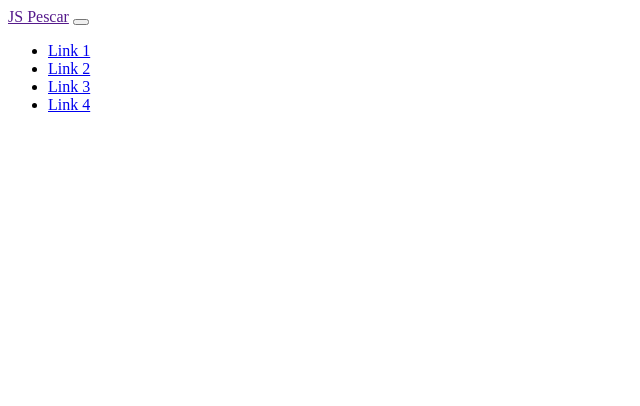
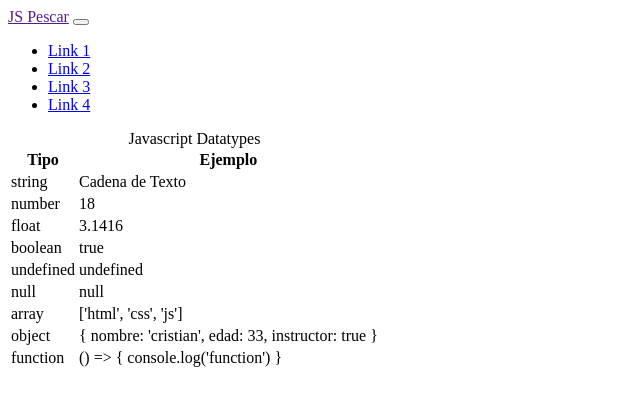
Before and after one commit to fundacion-pescar-lxv14/js_avanzado, a plain HTML site: page index.html in a window 1280 px wide. Shown: the whole page, without its empty margins (0-640 px from the left). Drawn offline with Linux system fonts and the light colour scheme.

Commit message:
crear tabla de tipos de datos js

```diff
--- /dev/null
+++ b/app/datatypes.js
@@ -0,0 +1,43 @@
+const datatypes = {
+    string: 'Cadena de Texto',
+    number: 18,
+    float: 3.1416,
+    boolean: true,
+    undefined: undefined,
+    null: null,
+    array: "['html', 'css', 'js']",
+    object: "{ nombre: 'cristian', edad: 33, instructor: true }",
+    function : () => { console.log('function') },
+}
+
+/** para recorrer un objeto es necesario
+ *  identificar sus indices o elementos y trabajarlos
+ *  en formatos de array asi podremos utilizar
+ *  los metodos forEach o map respectivamente.
+*/
+function createTable(title){
+    const table = set('table');
+    table.innerHTML = `<caption>${title}<caption>
+        <thead>
+            <tr><th>Tipo</th><th>Ejemplo</th></tr>
+        </thead>
+        <tbody>
+            ${ createRows(datatypes) }
+        </tbody>`
+    // Anidamos la tabla a la etiqueta con id datatypes
+    set(table, get('#datatypes'))
+}
+
+function createRows(obj, tbody= ''){
+    // Recorremos el objeto y creamos las filas
+    Object.keys(obj).map(key => tbody +=`
+        <tr>
+            <td>${key}</td>
+            <td>${obj[key]}</td>
+        </tr>`
+    )
+    // Devolvemos las filas creadas
+    return tbody;
+}
+
+createTable("Javascript Datatypes");
--- a/app/index.js
+++ b/app/index.js
@@ -37,7 +37,7 @@ d.addEventListener('DOMContentLoaded', function () {
         btn: e.target, // elemento al que apunta el evento
         c: ['icon-toggle', 'icon-close'], // clases a reemplazar
         el: nav_menu, // elemento a modificar
-        className, // corresponde a mismo nombre de clave y valor
+        className, // mismo nombre de clave y valor
     } ) );
 
 } )
--- a/index.html
+++ b/index.html
@@ -18,7 +18,12 @@
             <li><a href="#">Link 4</a></li>
         </ul>
     </nav>
+    <main>
+        <section id="datatypes">
+        </section>
+    </main>
     <!-- Scripts JS -->
     <script src="app/index.js"></script>
+    <script src="app/datatypes.js"></script>
 </body>
 </html>
```
